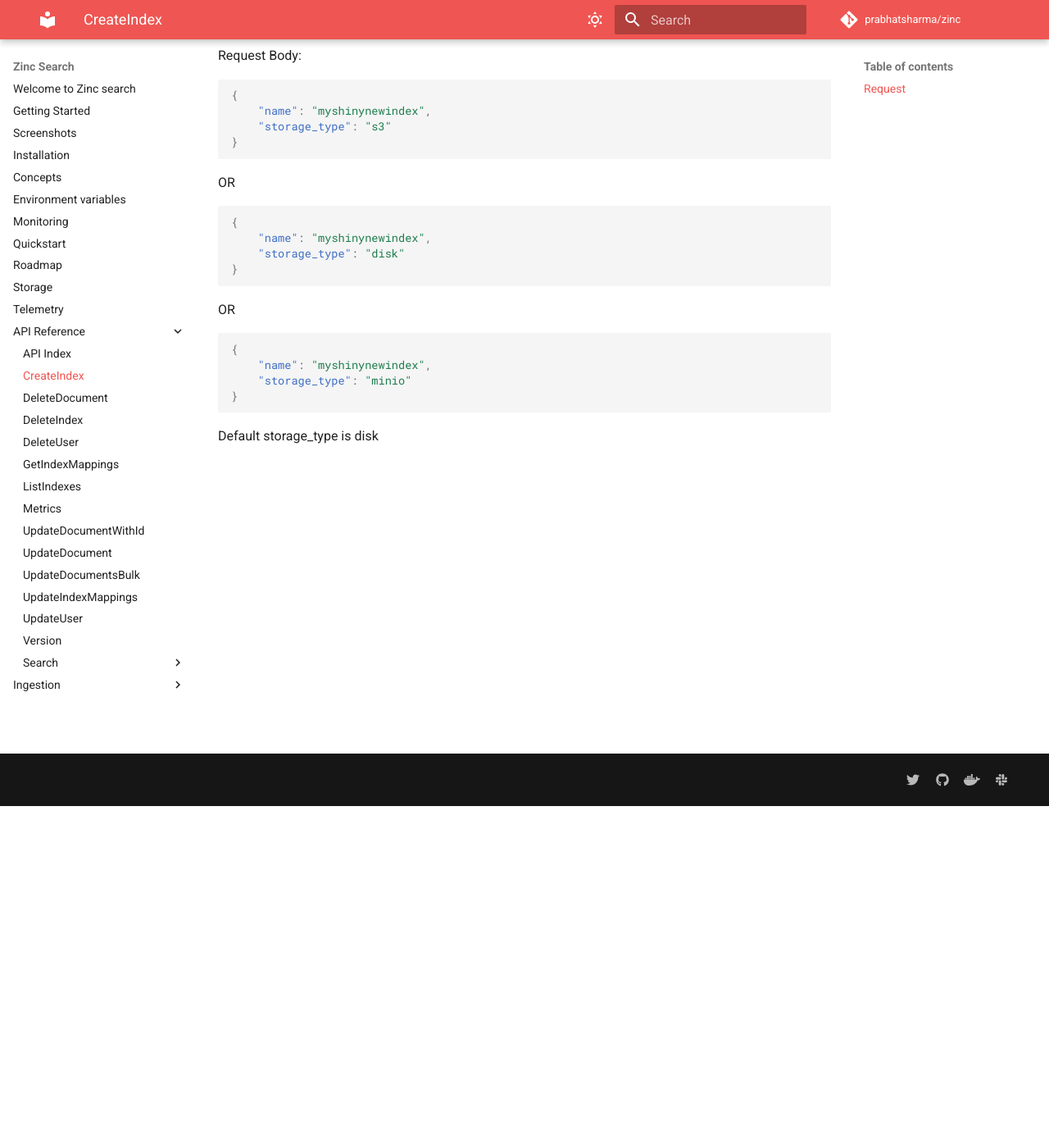
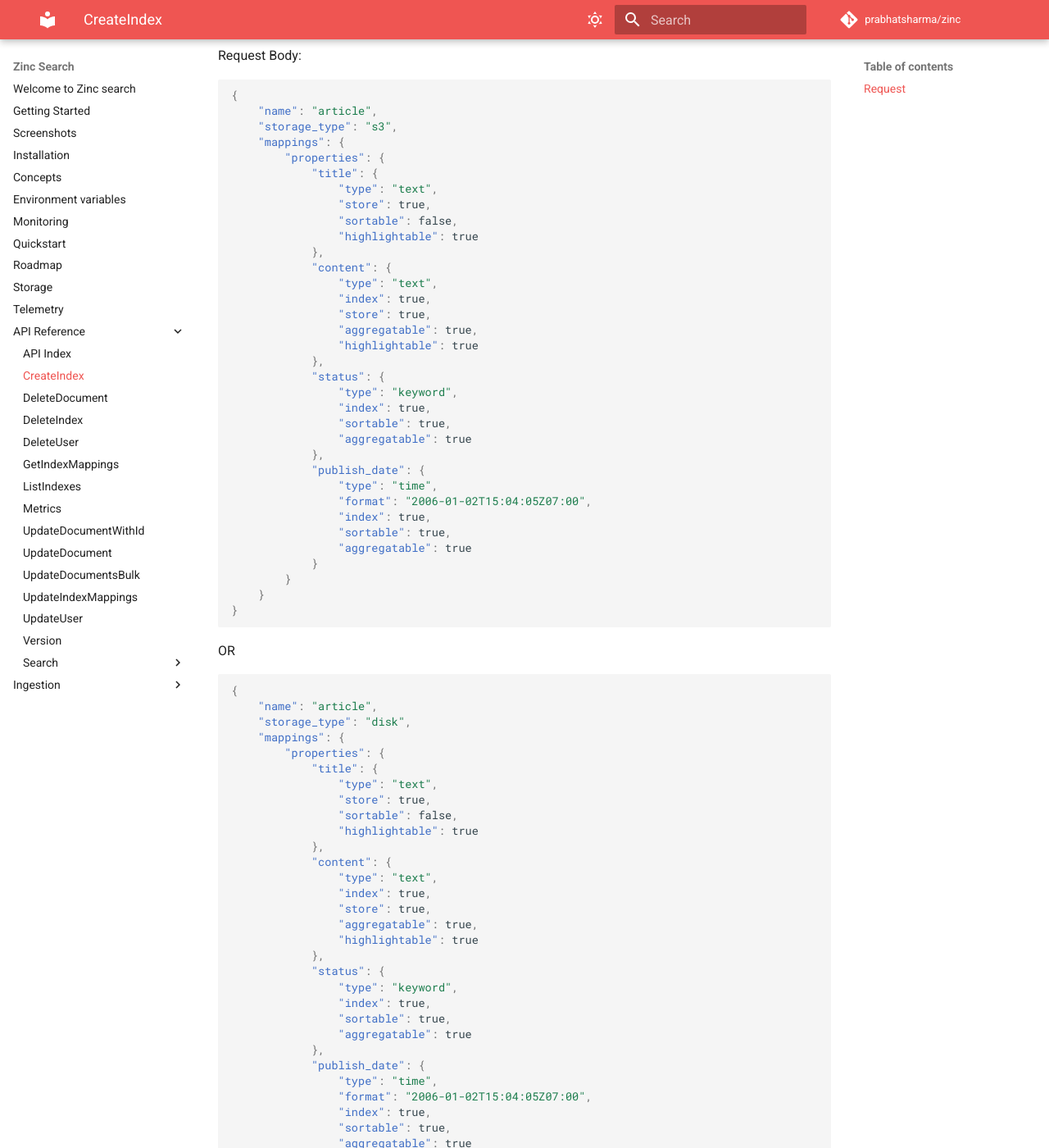
Before and after one commit to zincsearch/zincsearch-docs, an MkDocs documentation site: the page built from docs/API Reference/create-index.md, in a window 1280 px wide and 1400 px high, scrolled down 417 px. Shown: the whole window at 82% size. Built offline with MkDocs 1.6.1 and Material for MkDocs 9.7.7, drawn with Linux system fonts in a browser that asks for light colours; comment, search, counter and statistics services are not loaded; the version menu is left out; some of the changed text lies outside the part shown.

Commit message:
Added ES examples

````diff
--- a/docs/API Reference/create-index.md
+++ b/docs/API Reference/create-index.md
@@ -14,24 +14,114 @@
 Request Body:
 ```json
 {
-    "name": "myshinynewindex",
-    "storage_type": "s3"
+	"name": "article",
+	"storage_type": "s3",
+	"mappings": {
+		"properties": {
+			"title": {
+				"type": "text",
+				"store": true,
+				"sortable": false,
+				"highlightable": true
+			},
+			"content": {
+				"type": "text",
+				"index": true,
+				"store": true,
+				"aggregatable": true,
+				"highlightable": true
+			},
+			"status": {
+				"type": "keyword",
+				"index": true,
+				"sortable": true,
+				"aggregatable": true
+			},
+			"publish_date": {
+				"type": "time",
+				"format": "2006-01-02T15:04:05Z07:00",
+				"index": true,
+				"sortable": true,
+				"aggregatable": true
+			}
+		}
+	}
 }
 ```
 
 OR
 ```json
 {
-    "name": "myshinynewindex",
-    "storage_type": "disk"
+	"name": "article",
+	"storage_type": "disk",
+	"mappings": {
+		"properties": {
+			"title": {
+				"type": "text",
+				"store": true,
+				"sortable": false,
+				"highlightable": true
+			},
+			"content": {
+				"type": "text",
+				"index": true,
+				"store": true,
+				"aggregatable": true,
+				"highlightable": true
+			},
+			"status": {
+				"type": "keyword",
+				"index": true,
+				"sortable": true,
+				"aggregatable": true
+			},
+			"publish_date": {
+				"type": "time",
+				"format": "2006-01-02T15:04:05Z07:00",
+				"index": true,
+				"sortable": true,
+				"aggregatable": true
+			}
+		}
+	}
 }
 ```
 
 OR
 ```json
 {
-    "name": "myshinynewindex",
-    "storage_type": "minio"
+	"name": "article",
+	"storage_type": "minio",
+	"mappings": {
+		"properties": {
+			"title": {
+				"type": "text",
+				"store": true,
+				"sortable": false,
+				"highlightable": true
+			},
+			"content": {
+				"type": "text",
+				"index": true,
+				"store": true,
+				"aggregatable": true,
+				"highlightable": true
+			},
+			"status": {
+				"type": "keyword",
+				"index": true,
+				"sortable": true,
+				"aggregatable": true
+			},
+			"publish_date": {
+				"type": "time",
+				"format": "2006-01-02T15:04:05Z07:00",
+				"index": true,
+				"sortable": true,
+				"aggregatable": true
+			}
+		}
+	}
 }
 ```
 
````
Also changed, not shown: docs/API Reference/search/seacrh-es.md (added, +36 -0 lines).
